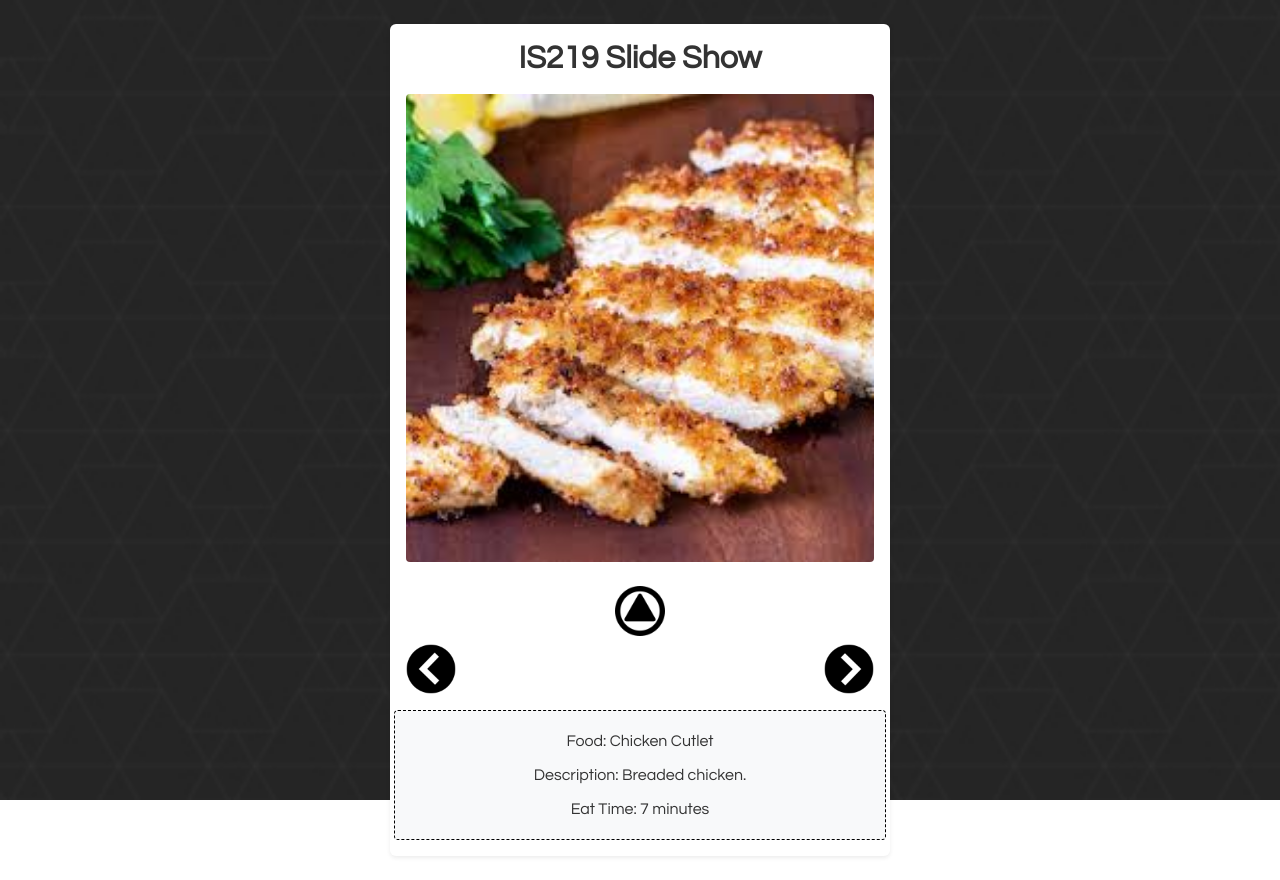
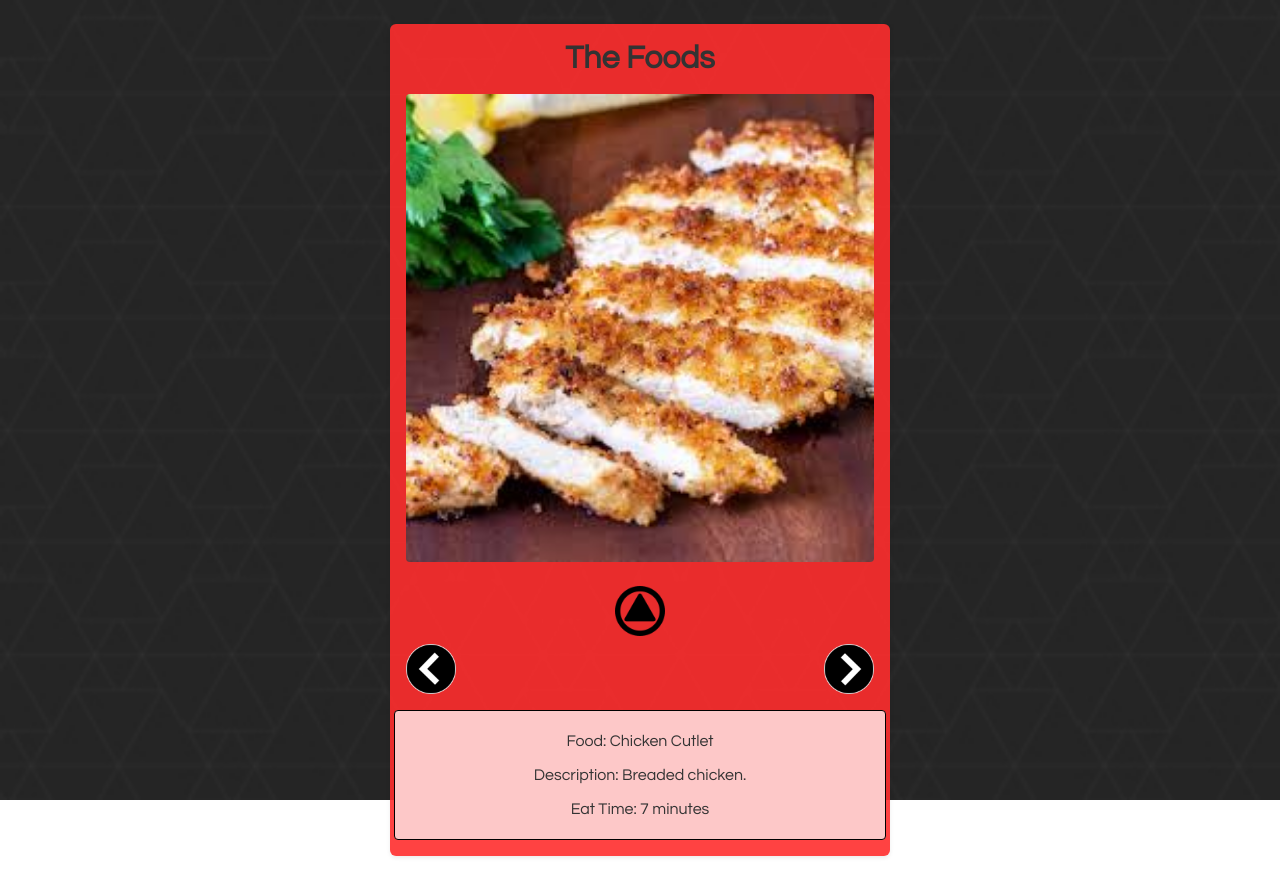
Before and after one commit to jzapdos/NJIT-jQ-SlideShow-Project-Starter-main-main, a plain HTML site: page index.html in a window 1280 px wide. Both pictures are taken after a click on the picture 640 px from the left and 611 px from the top of the page. Drawn offline with nearby package versions, Linux system fonts and the light colour scheme.

Commit message:
Final project commit

```diff
--- a/index.html
+++ b/index.html
@@ -22,8 +22,8 @@
 
 <body>
     <div class="container my-4">
-        <div id="photoBooth" class="text-center bg-white p-3 rounded shadow-sm mx-auto">
-            <h1 class="banner mb-3">IS219 Slide Show</h1>
+        <div id="photoBooth" class="text-center p-3 rounded shadow-sm mx-auto">
+            <h1 class="banner mb-3">The Foods</h1>
             <div id="slideShow" class="row justify-content-center">
 
                 <!-- Photo Holder Section -->
--- a/style.css
+++ b/style.css
@@ -12,7 +12,7 @@ body {
     max-width: 500px; /* Increased max-width for larger display */
     width: 90%; /* Keeps width responsive */
     margin: auto;
-    background-color: rgba(255, 255, 255, 0.9);
+    background-color: rgba(255, 46, 46, 0.9);
     border-radius: 8px;
     box-shadow: 0px 4px 8px rgba(0, 0, 0, 0.2); /* Optional: Add shadow */
 }
@@ -59,9 +59,9 @@ body {
 
 /* Metadata container styling */
 .details {
-    border: 1px dashed #000;
+    border: 1px solid #000;
     padding: 15px;
-    background-color: #f8f9fa; /* Light background to distinguish from main area */
+    background-color: #fdc8c8; /* Light background to distinguish from main area */
     border-radius: 4px;
     color: #333;
     font-size: 1rem; /* Slightly larger text for readability */
```
